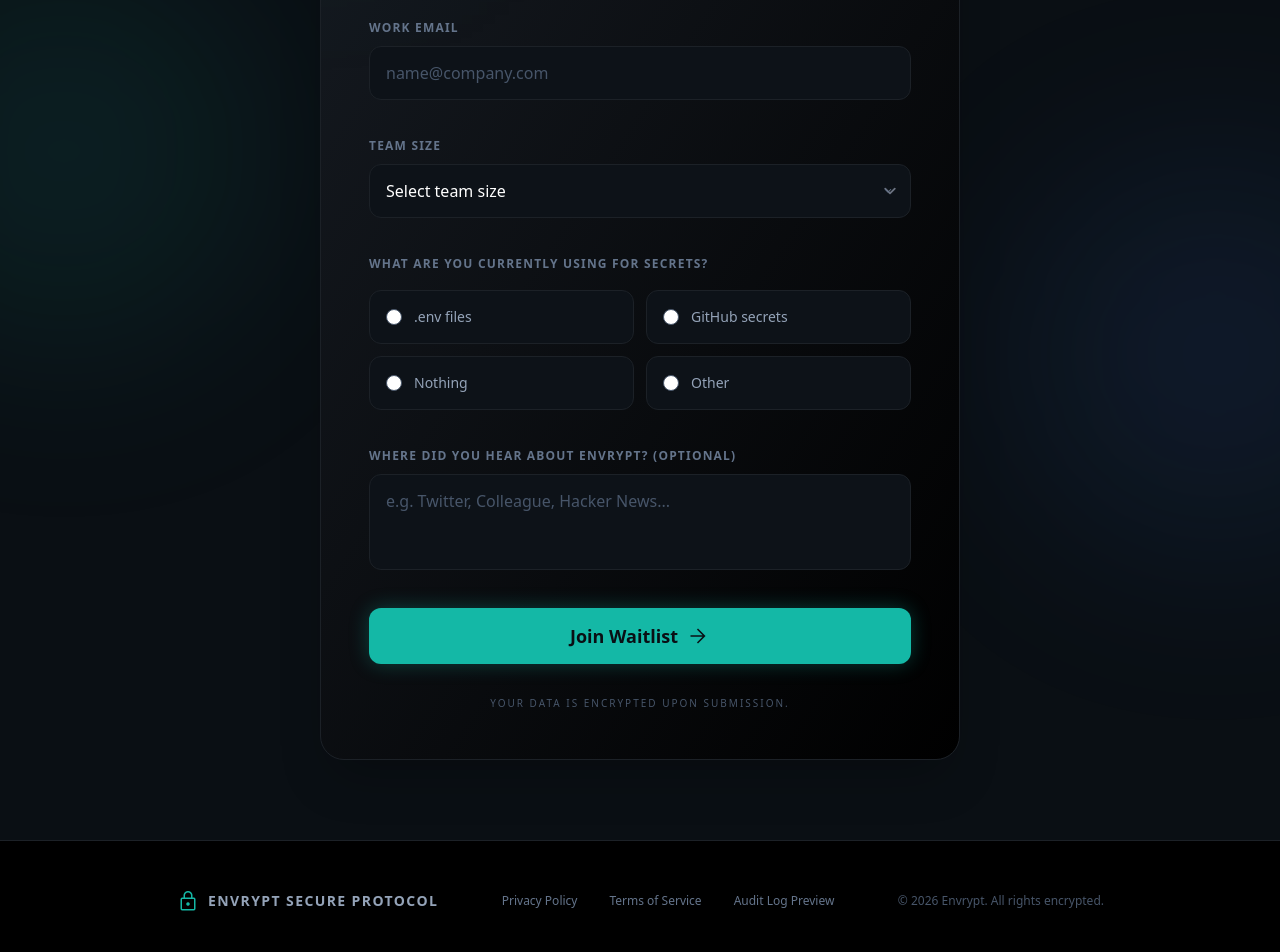
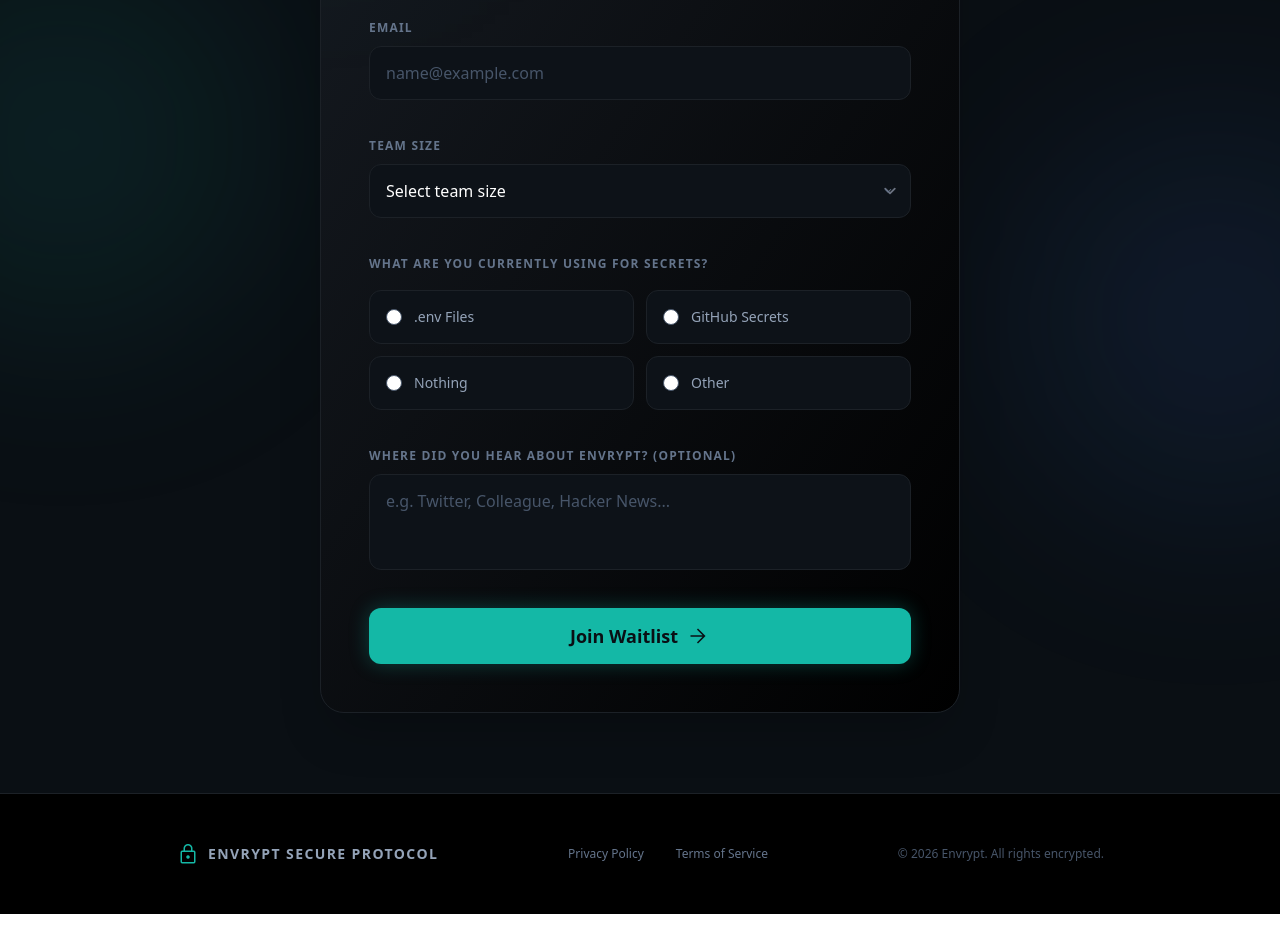
Before and after one commit to lgndcraft2/envrypt, a React (Vite) app in the folder frontend/: page /waitlist in a window 1280 px wide. Shown: the part 334-1286 px from the top of the page. After the commit the page ends 1248 px from the top, so only its background shows below. Built offline with nearby package versions, Linux system fonts and the light colour scheme.

Commit message:
feat: update WaitlistPage UI elements and remove unnecessary components

```diff
--- a/frontend/src/components/WaitlistPage.tsx
+++ b/frontend/src/components/WaitlistPage.tsx
@@ -42,8 +42,6 @@ const WaitlistPage: React.FC = () => {
 
     return (
         <div className="min-h-screen bg-[#0a0f14] flex flex-col font-sans text-slate-300 selection:bg-teal-500/30">
-            <Navbar />
-
             <main className="flex-1 flex flex-col items-center justify-center p-6 relative overflow-hidden pt-32 pb-20">
                 {/* Background Glows (Binary Pattern logic can be added if needed, sticking to current look) */}
                 <div className="absolute top-1/4 -left-32 w-96 h-96 bg-teal-500/10 rounded-full blur-[100px]" />
@@ -82,11 +80,11 @@ const WaitlistPage: React.FC = () => {
                         ) : (
                             <form onSubmit={handleSubmit} className="space-y-8 relative z-10">
                                 <div className="space-y-2">
-                                    <label className="text-xs font-bold uppercase tracking-widest text-slate-500">Work Email</label>
+                                    <label className="text-xs font-bold uppercase tracking-widest text-slate-500">Email</label>
                                     <input
                                         className="w-full rounded-xl border border-[#1c2127] bg-[#0d1218] px-4 py-3.5 text-white placeholder:text-slate-600 focus:border-teal-500 focus:ring-1 focus:ring-teal-500 transition-all outline-none"
                                         id="email"
-                                        placeholder="name@company.com"
+                                        placeholder="name@example.com"
                                         required
                                         type="email"
                                         value={email}
@@ -117,8 +115,8 @@ const WaitlistPage: React.FC = () => {
                                     <label className="text-xs font-bold uppercase tracking-widest text-slate-500">What are you currently using for secrets?</label>
                                     <div className="grid grid-cols-1 md:grid-cols-2 gap-3">
                                         {[
-                                            { id: 'env', label: '.env files' },
-                                            { id: 'github', label: 'GitHub secrets' },
+                                            { id: 'env', label: '.env Files' },
+                                            { id: 'github', label: 'GitHub Secrets' },
                                             { id: 'nothing', label: 'Nothing' },
                                             { id: 'other', label: 'Other' },
                                         ].map((tool) => (
@@ -185,9 +183,6 @@ const WaitlistPage: React.FC = () => {
                                         </>
                                     )}
                                 </button>
-                                <p className="text-center text-[10px] text-slate-600 uppercase tracking-[0.2em]">
-                                    Your data is encrypted upon submission.
-                                </p>
                             </form>
                         )}
                     </div>
@@ -205,7 +200,6 @@ const WaitlistPage: React.FC = () => {
                         <div className="flex gap-8 text-xs font-medium text-slate-500">
                             <Link to="/privacy" className="hover:text-teal-500 transition-colors">Privacy Policy</Link>
                             <Link to="/terms" className="hover:text-teal-500 transition-colors">Terms of Service</Link>
-                            <Link to="/audit-logs" className="hover:text-teal-500 transition-colors">Audit Log Preview</Link>
                         </div>
                         <p className="text-xs text-slate-600">© {new Date().getFullYear()} Envrypt. All rights encrypted.</p>
                     </div>
```
